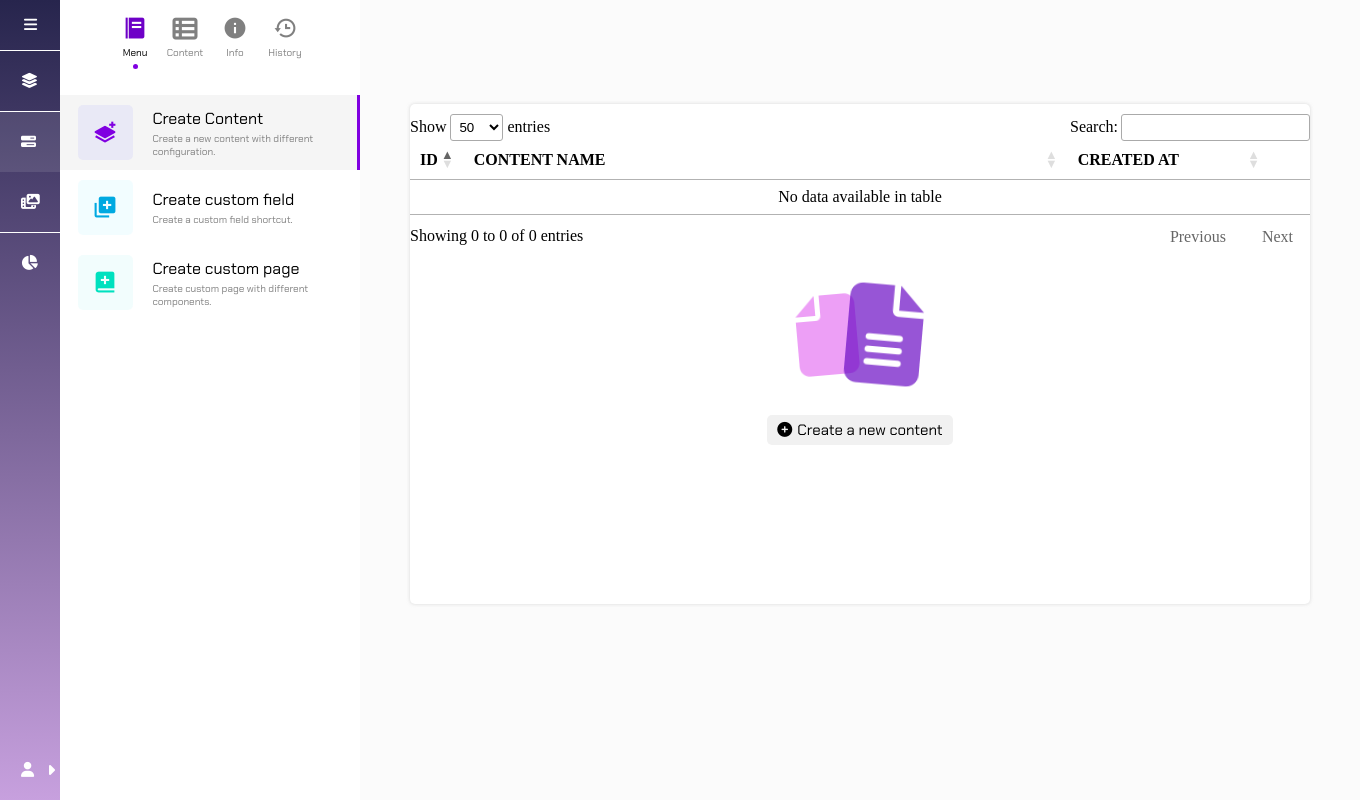
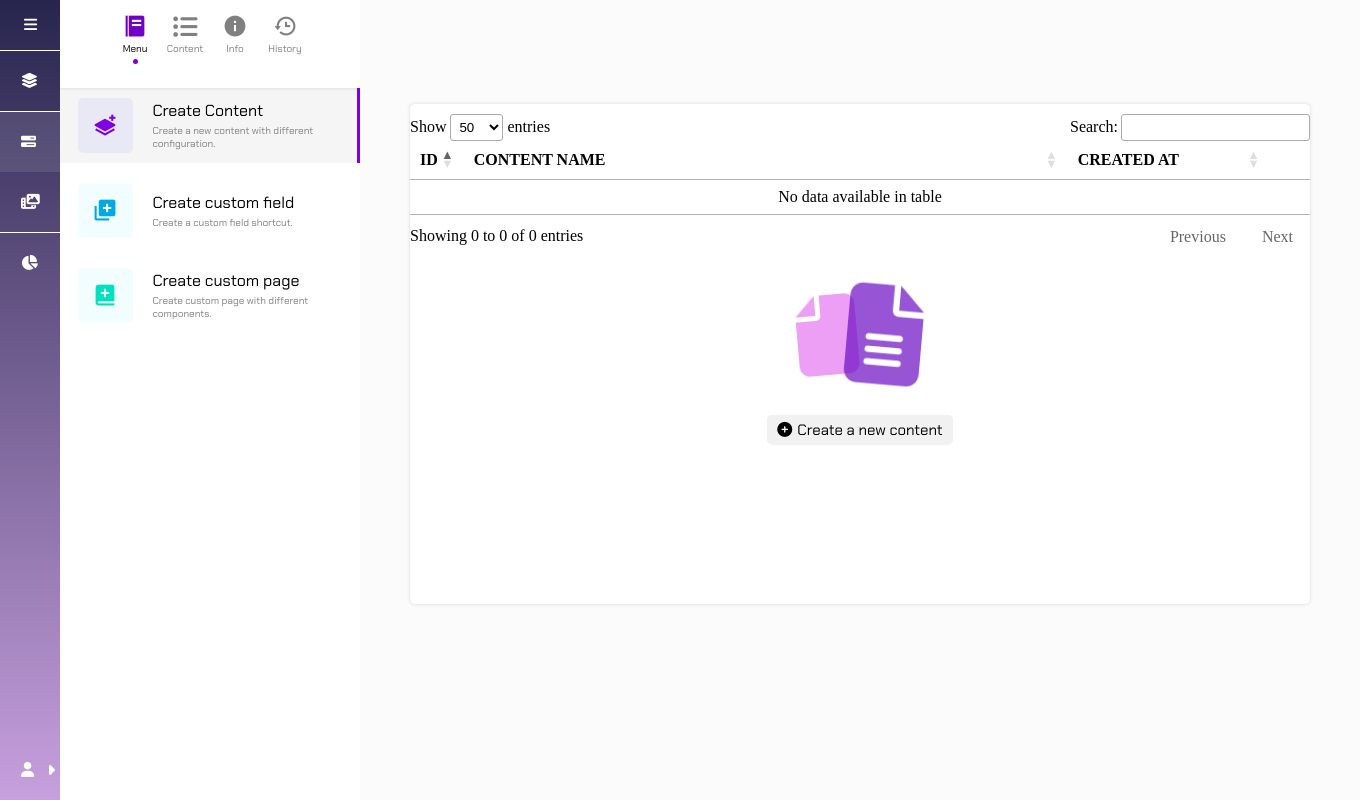
Before and after one commit to ZhenruLo/SimplyCMS, a Flask app: page /content-manager in a window 1360 px wide. Run offline with Flask 3, Linux system fonts and the light colour scheme; the visitor is signed in with stand-in values (Sample User, id 1); data that the repository does not hold is empty; parts of the project's set-up code (start-up, migrations or seed data) failed here and were passed over; some libraries are stand-ins or nearby versions; some web fonts are replaced.

Commit message:
improve css

```diff
--- a/public/static/css/side_panel.css
+++ b/public/static/css/side_panel.css
@@ -11,8 +11,11 @@
     width: 300px;
     min-width: 300px;
     height: 100%;
-    overflow: auto;
     transition: all 2s ease;
+}
+
+.panel_content{
+    height: inherit;
 }
 
 .content_container{
--- /dev/null
+++ b/src/blueprints/content_manager/static/css/content_manager_content_left_panel.css
@@ -0,0 +1,15 @@
+.left_panel_content_inner_container{
+    width: 100%;
+    height: fit-content;
+}
+
+.left_panel_content_list{
+    margin: 0;
+    padding: 0;
+    list-style: none;
+}
+
+.left_panel_content_list li{
+    display: flex;
+    flex-direction: row;
+}
--- a/src/blueprints/content_manager/static/css/content_manager_left_panel.css
+++ b/src/blueprints/content_manager/static/css/content_manager_left_panel.css
@@ -1,19 +1,28 @@
 #content_manager_left_panel{
-    height: 100%;
+    display: flex;
+    flex-direction: column;
+    height: inherit;
 }
 
 .left_panel_tab_container{
     display: flex;
+    opacity: 0;
     height: 65px;
     flex-direction: row;
-    margin: 10px 0 20px 0;
+    padding: 10px 0 20px 0;
     justify-content: center;
     transition: all 0.3s ease;
-    opacity: 0;
+    box-shadow: 0 0 3px 1px rgba(211, 211, 211, 0.65);
+    clip-path: inset(0 0 -3px 0);
 }
 
 .left_panel_tab_container.start{
     opacity: 1;
+}
+
+.left_panel_context_container{
+    height: 100%;
+    overflow: auto;
 }
 
 .left_panel_tab{
@@ -123,6 +132,7 @@
     width: 100%;
     cursor: pointer;
     height: 75px;
+    margin-bottom: 10px;
     transition: all 0.2s ease;
 }
 
--- a/src/blueprints/content_manager/static/js/content_manager_interact.js
+++ b/src/blueprints/content_manager/static/js/content_manager_interact.js
@@ -1,13 +1,19 @@
 $(function() {
     function openMenu(id) {
         $('.left_panel_content_container').removeClass('selected_panel');
-        if (id === 'menu_tab' && $('#'+id).hasClass('selected_tab')) {
+        if (id === 'menu_tab' && $('#' + id).hasClass('selected_tab')) {
             $('#left_panel_menu').toggleClass('selected_panel');
         }
-        else if (id === 'information_tab' && $('#'+id).hasClass('selected_tab')) {
+
+        else if (id === 'content_tab' && $('#' + id).hasClass('selected_tab')) {
+            $('#left_panel_content_type').toggleClass('selected_panel');
+        }
+
+        else if (id === 'information_tab' && $('#' + id).hasClass('selected_tab')) {
             $('#left_panel_info').toggleClass('selected_panel');
         }
-        else if (id === 'history_tab' && $('#'+id).hasClass('selected_tab')) {
+
+        else if (id === 'history_tab' && $('#' + id).hasClass('selected_tab')) {
             $('#left_panel_history').toggleClass('selected_panel');
         }
     };
--- a/src/blueprints/content_manager/template/content_manager.html
+++ b/src/blueprints/content_manager/template/content_manager.html
@@ -11,13 +11,12 @@
 <link rel='stylesheet' href="{{ url_for('content_manager_bp.static', filename='css/content_manager_inner_footer.css') }}"/>
 <link rel='stylesheet' href="{{ url_for('content_manager_bp.static', filename='css/content_manager_combined_icon.css') }}"/>
 <link rel='stylesheet' href="{{ url_for('content_manager_bp.static', filename='css/content_manager_table.css') }}"/>
+<link rel='stylesheet' href="{{ url_for('content_manager_bp.static', filename='css/content_manager_content_left_panel.css') }}"/>
 {% endblock static %}
 
 {% block left_panel %}
 <div id='content_manager_left_panel'>
-
     <div class='left_panel_tab_container'>
-
         <button class='left_panel_tab selected_tab' id='menu_tab'>
             <i class='tab_icon bx bxs-food-menu' id='menu_icon'></i>
             <span class='tab_text'>Menu</span>
@@ -25,7 +24,7 @@
         </button>
 
         <button class='left_panel_tab' id='content_tab'>
-            <i class='tab_icon fa-solid fa-table-list' id='content_icon'></i>
+            <i class='tab_icon fa-solid fa-list-ul' id='content_icon'></i>
             <span class='tab_text'>Content</span>
             <div class='selected_dot'></div>
         </button>
@@ -43,6 +42,7 @@
         </button>
     </div>
 
+    <div class='left_panel_context_container'>
         <div class='left_panel_content_container selected_panel' id='left_panel_menu'>
             <div class='left_panel_menu_row selected_row' id='row_create_content' style='--t:1'>
                 <div class='left_panel_inner_row'>
@@ -84,6 +84,24 @@
             </div>
         </div>
 
+        <div class='left_panel_content_container' id='left_panel_content_type'>
+            <div class='left_panel_content_inner_container'>
+                <ul class='left_panel_content_list'>
+                    <li>
+                        <div class='content_list_index'>
+                            <span class='content_list_index_text'>1</span>
+                        </div>
+                        <div class='content_list_context'>
+                            <span class='content_list_context-text'>Table name 1</span>
+                        </div>
+                        <div class='content_list_more'>
+                            <i class="fa-solid fa-ellipsis-vertical"></i>
+                        </div>
+                    </li>
+                </ul>
+            </div>
+        </div>
+
         <div class='left_panel_content_container' id='left_panel_info'>
             <span>TEST INFO</span>
         </div>
@@ -91,7 +109,7 @@
         <div class='left_panel_content_container' id='left_panel_history'>
             <span>TEST HISTORY</span>
         </div>
-
+    </div>
 </div>
 {% endblock left_panel %}
 
```
Lines whose indentation alone changed are shown as unchanged.
